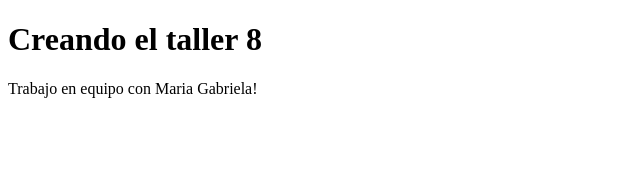
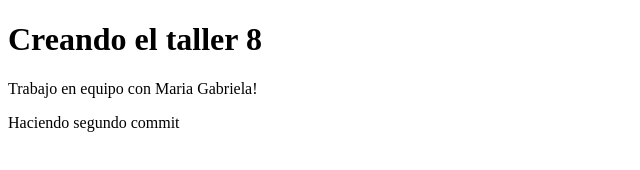
Before and after one commit to NALVARE84523/Taller8, a plain HTML site: page index.html in a window 1280 px wide. Shown: the whole page, without its empty margins (0-640 px from the left). Drawn offline with Linux system fonts and the light colour scheme.

Commit message:
Tercer commit

```diff
--- a/index.html
+++ b/index.html
@@ -13,5 +13,8 @@
     <p>
         Trabajo en equipo con Maria Gabriela!
     </p>
+    <p>
+        Haciendo segundo commit
+    </p>
 </body>
 </html>
```
